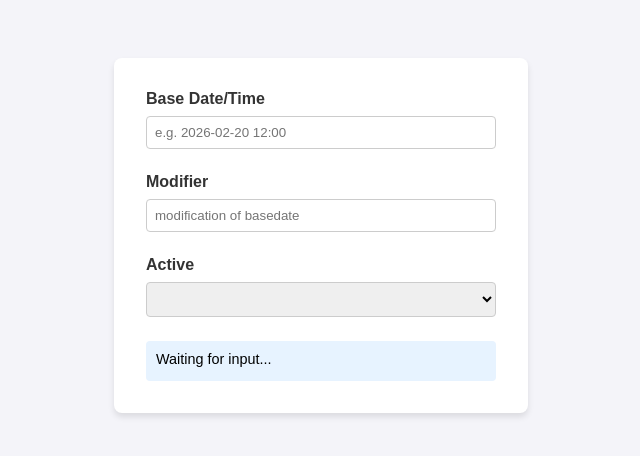
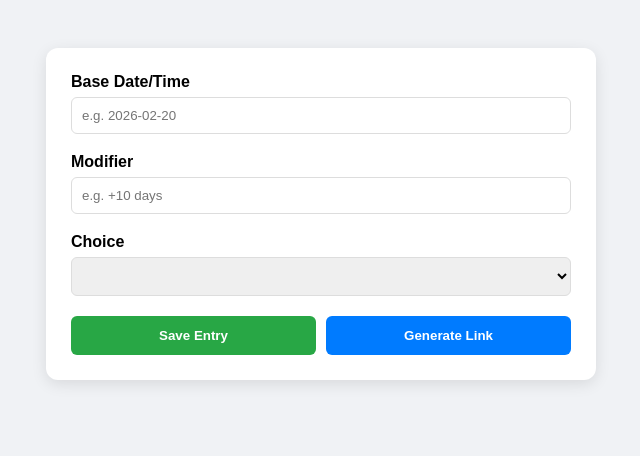
Before and after one commit to whitten/Mdate-web, a plain HTML site: page Base.html in a window 1280 px wide. Shown: the whole page, without its empty margins (319-959 px from the left). Drawn offline with Linux system fonts and the light colour scheme.

Commit message:
Update Base.html

```diff
--- a/Base.html
+++ b/Base.html
@@ -3,31 +3,33 @@
 <head>
     <meta charset="UTF-8">
     <meta name="viewport" content="width=device-width, initial-scale=1.0">
-    <title>Date Modifier App</title>
+    <title>Link Generator App</title>
     <style>
-        body { font-family: sans-serif; display: flex; justify-content: center; padding: 50px; background-color: #f4f4f9; }
-        .card { background: white; padding: 2rem; border-radius: 8px; box-shadow: 0 4px 6px rgba(0,0,0,0.1); width: 350px; }
-        .field { margin-bottom: 1.5rem; }
-        label { display: block; margin-bottom: 0.5rem; font-weight: bold; color: #333; }
-        input, select { width: 100%; padding: 8px; border: 1px solid #ccc; border-radius: 4px; box-sizing: border-box; }
-        .output { margin-top: 1rem; padding: 10px; background: #e7f3ff; border-radius: 4px; font-size: 0.9rem; min-height: 20px; }
+        body { font-family: sans-serif; padding: 40px; background-color: #f0f2f5; }
+        .container { max-width: 500px; margin: auto; background: white; padding: 25px; border-radius: 12px; box-shadow: 0 4px 15px rgba(0,0,0,0.1); }
+        .field { margin-bottom: 1.2rem; }
+        label { display: block; margin-bottom: 6px; font-weight: bold; }
+        input, select { width: 100%; padding: 10px; border: 1px solid #ddd; border-radius: 6px; box-sizing: border-box; }
+        .button-group { display: flex; gap: 10px; margin-top: 15px; }
+        button { flex: 1; padding: 12px; border: none; border-radius: 6px; font-weight: bold; cursor: pointer; }
+        .btn-save { background-color: #28a745; color: white; }
+        .btn-link { background-color: #007bff; color: white; }
+        #linkOutput { margin-top: 15px; font-size: 0.8rem; word-break: break-all; color: #666; background: #f8f9fa; padding: 10px; border-radius: 4px; display: none; }
     </style>
 </head>
 <body>
 
-<div class="card">
+<div class="container">
     <div class="field">
-        <label for="baseDate">Base Date/Time</label>
-        <input type="text" id="baseDate" placeholder="e.g. 2026-02-20 12:00">
+        <label>Base Date/Time</label>
+        <input type="text" id="baseDate" placeholder="e.g. 2026-02-20">
     </div>
-
     <div class="field">
-        <label for="modifier">Modifier</label>
-        <input type="text" id="modifier" placeholder="modification of basedate">
+        <label>Modifier</label>
+        <input type="text" id="modifier" placeholder="e.g. +10 days">
     </div>
-
     <div class="field">
-        <label for="choice">Active</label>
+        <label>Choice</label>
         <select id="choice">
             <option value=""></option>
             <option value="yes">Yes</option>
@@ -35,31 +37,42 @@
         </select>
     </div>
 
-    <div class="output" id="display">
-        Waiting for input...
+    <div class="button-group">
+        <button class="btn-save" onclick="addEntry()">Save Entry</button>
+        <button class="btn-link" onclick="generateLink()">Generate Link</button>
     </div>
+
+    <div id="linkOutput"></div>
 </div>
 
 <script>
-    const baseInput = document.getElementById('baseDate');
-    const modInput = document.getElementById('modifier');
-    const choiceInput = document.getElementById('choice');
-    const display = document.getElementById('display');
+    // 1. Load data from URL on startup
+    window.onload = function() {
+        const params = new URLSearchParams(window.location.search);
+        if (params.has('base')) document.getElementById('baseDate').value = params.get('base');
+        if (params.has('mod')) document.getElementById('modifier').value = params.get('mod');
+        if (params.has('choice')) document.getElementById('choice').value = params.get('choice');
+    };
 
-    function updateDisplay() {
-        const base = baseInput.value || "(empty)";
-        const mod = modInput.value || "(empty)";
-        const choice = choiceInput.value || "(none)";
+    // 2. Generate a URL based on current inputs
+    function generateLink() {
+        const base = document.getElementById('baseDate').value;
+        const mod = document.getElementById('modifier').value;
+        const choice = document.getElementById('choice').value;
 
-        display.innerHTML = `<strong>Current State:</strong><br>
-                             Base: ${base}<br>
-                             Mod: ${mod}<br>
-                             Choice: ${choice}`;
+        const url = new URL(window.location.href.split('?')[0]); // Get current URL without old params
+        if (base) url.searchParams.set('base', base);
+        if (mod) url.searchParams.set('mod', mod);
+        if (choice) url.searchParams.set('choice', choice);
+
+        const linkBox = document.getElementById('linkOutput');
+        linkBox.style.display = 'block';
+        linkBox.innerText = "Shareable URL: " + url.href;
     }
 
-    [baseInput, modInput, choiceInput].forEach(el => {
-        el.addEventListener('input', updateDisplay);
-    });
+    function addEntry() {
+        alert("Entry Saved (Logic can be expanded to a table here!)");
+    }
 </script>
 
 </body>
```
